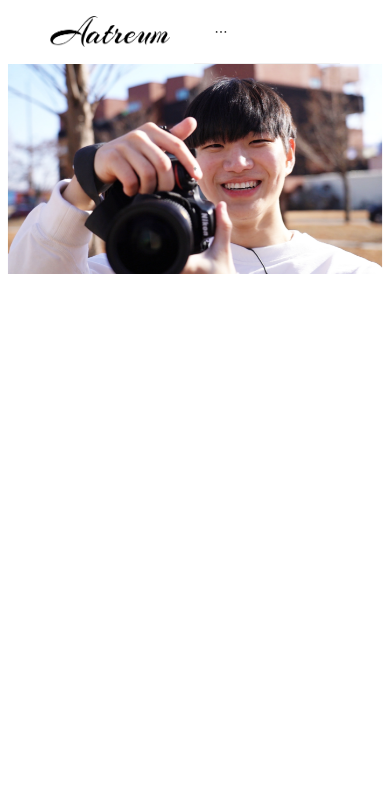
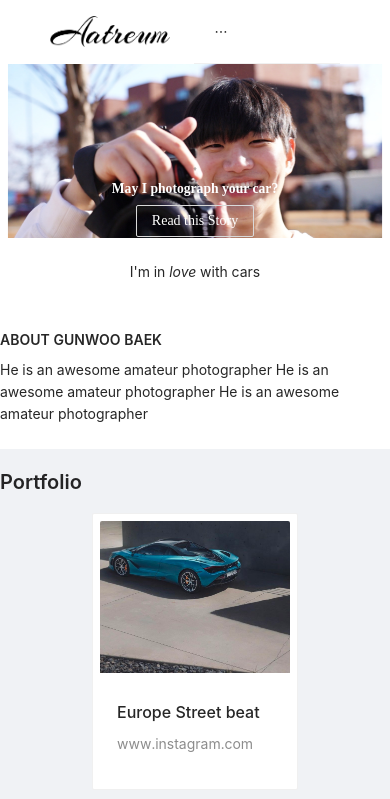
Before and after one commit to Hangyul-Son/Aatreum, a React (Create React App) app: page /bio/1 in a window 390 px wide. Shown: the top 799 px of the page. Built offline with nearby package versions, Linux system fonts and the light colour scheme.

Commit message:
Update bio-cover responsive styles

```diff
--- a/src/components/bio/bio-cover.scss
+++ b/src/components/bio/bio-cover.scss
@@ -1,8 +1,8 @@
 .bio-cover-container {
-  height: 91vh;
   overflow: hidden;
   position: relative;
   width: 100%;
+  height: 44.5vw;
 
   .ant-image,
   .cover-mask {
@@ -20,7 +20,7 @@
   .bio-cover-text {
     position: relative;
     text-align: center;
-    top: 65%;
+    top: 30vw;
     left: 50%;
     font-family: "Times New Roman";
 
@@ -28,7 +28,7 @@
       position: relative;
       left: -50%;
       color: white;
-      font-size: 1.5cm;
+      font-size: 3.5vw;
     }
 
     .bio-cover-button {
--- a/src/components/bio/bio-cover.tsx
+++ b/src/components/bio/bio-cover.tsx
@@ -33,9 +33,7 @@ function BioCover() {
         <Typography.Title level={1} className="bio-cover-title">
           May I photograph your car?
         </Typography.Title>
-        <Button size="large" className="bio-cover-button">
-          Read this Story
-        </Button>
+        <Button className="bio-cover-button">Read this Story</Button>
       </div>
     </div>
   );
--- a/src/components/bio/bio-portfolio.tsx
+++ b/src/components/bio/bio-portfolio.tsx
@@ -1,5 +1,5 @@
 import React from "react";
-import { Col, Row, Image, Card } from "antd";
+import { Col, Row, Image, Card, Typography } from "antd";
 import "./bio-portfolio.scss";
 
 const carSource = ["car1.jpg", "car2.jpg", "car3.jpg", "car4.jpg"];
@@ -7,6 +7,8 @@ const carSource = ["car1.jpg", "car2.jpg", "car3.jpg", "car4.jpg"];
 function BioPortfolio() {
   return (
     <div className="pf-container">
+      <Typography.Title level={4}>Portfolio</Typography.Title>
+
       <Row className="pf-row">
         {carSource.map((imageSource, index) => (
           <Col xs={24} sm={24} md={24} lg={12} xl={12} className="pf-col">
```
Also changed, not shown: src/components/bio/bio-short-intro.tsx (+0 -19 lines).
